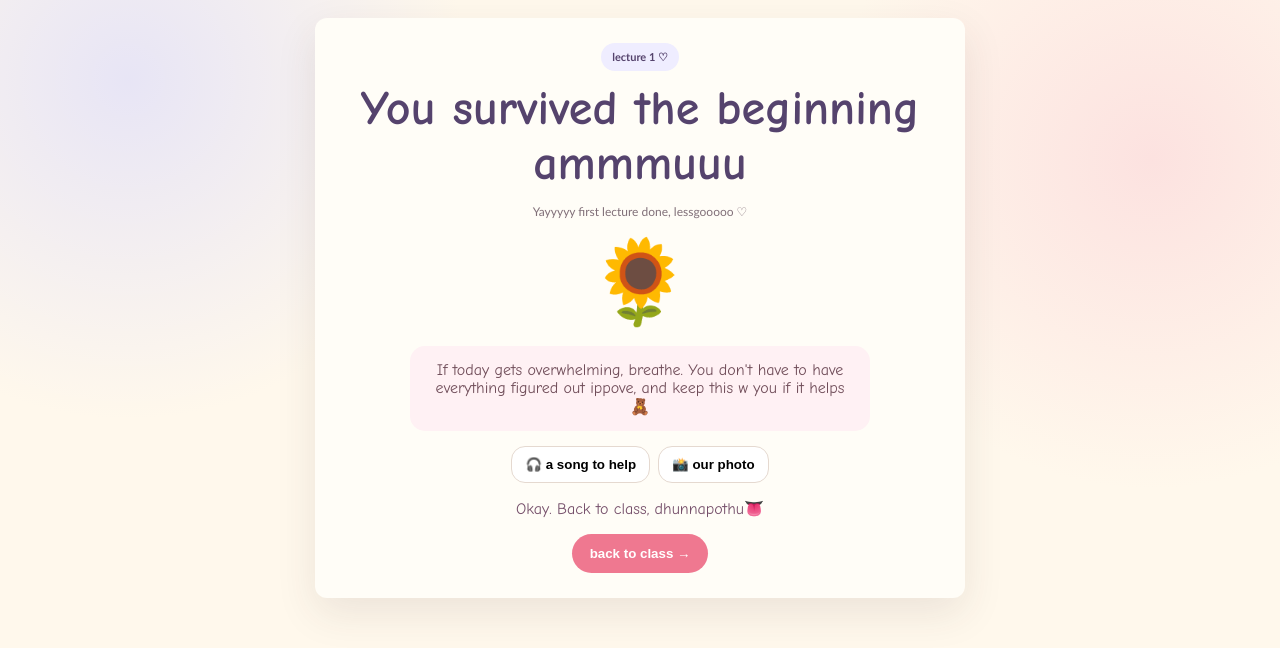
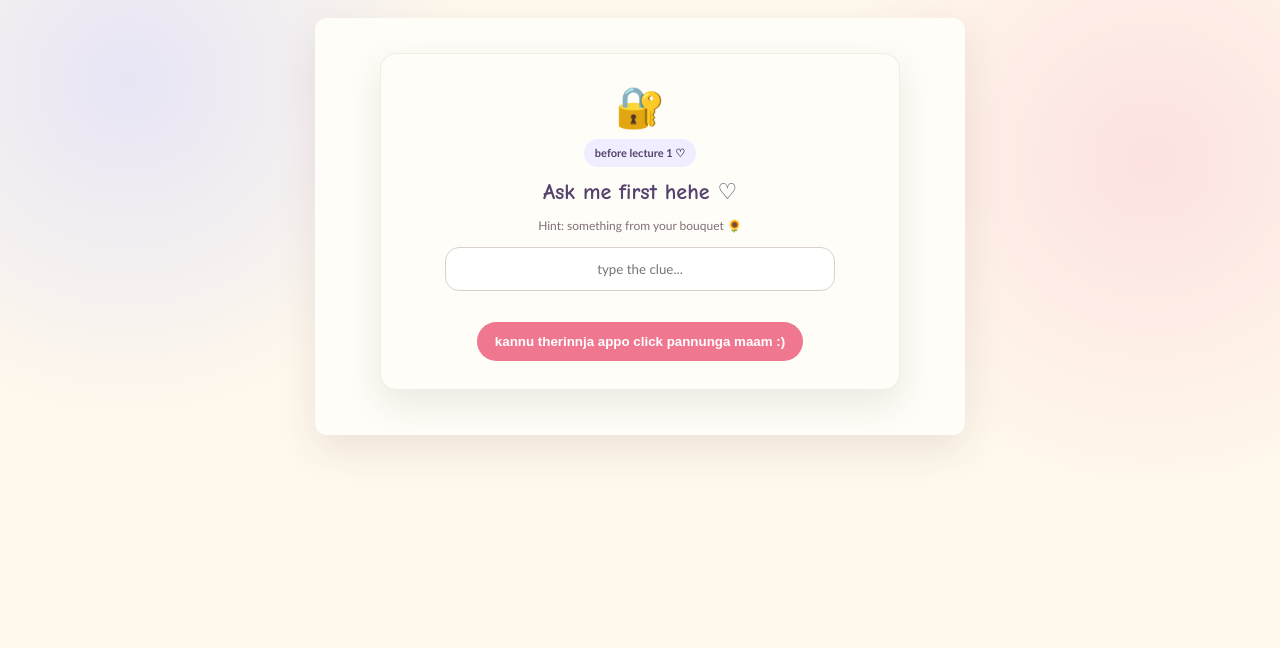
Before and after one commit to venkat1805/longlectures, a plain HTML site: page lecture1.html in a window 1280 px wide. Drawn offline with Linux system fonts and the light colour scheme.

Commit message:
Add styling and functionality for clue input

```diff
--- a/lecture1.html
+++ b/lecture1.html
@@ -169,6 +169,44 @@ h3{font-size:22px}
   color:var(--muted);
   cursor:pointer;
 }
+
+.clue-gate{
+  max-width:520px;
+  margin:10px auto 20px;
+  background:#fffdf7;
+  border:1px solid rgba(73,53,45,.08);
+  border-radius:16px;
+  padding:28px 20px;
+  text-align:center;
+  box-shadow:0 14px 35px rgba(73,53,45,.10);
+}
+.lock{font-size:40px;margin-bottom:8px;}
+.clue-input{
+  width:100%;
+  max-width:390px;
+  border:1.5px solid #ddd0c8;
+  background:#fff;
+  border-radius:14px;
+  padding:13px;
+  text-align:center;
+  outline:none;
+  color:#49352d;
+  margin:12px auto 5px;
+  display:block;
+  font-family:inherit;
+}
+.clue-input:focus{
+  border-color:#b7acd8;
+  box-shadow:0 0 0 4px rgba(183,172,216,.16);
+}
+.clue-error{
+  min-height:18px;
+  margin:5px 0 8px;
+  font-size:12px;
+  font-weight:900;
+  color:#b94d67;
+}
+
 </style>
 </head>
 
@@ -176,6 +214,30 @@ h3{font-size:22px}
 
 <div class="app">
 <div class="paper">
+
+<div id="clueGate" class="clue-gate">
+  <div class="lock">🔐</div>
+  <span class="kicker">before lecture 1 ♡</span>
+  <h3 style="margin:12px 0 5px;">Ask me first hehe ♡</h3>
+  <p class="small">Hint: something from your bouquet 🌻</p>
+
+  <input
+    id="clueInput"
+    class="clue-input"
+    type="text"
+    placeholder="type the clue..."
+    autocomplete="off"
+    onkeydown="if(event.key==='Enter') checkClue()"
+  >
+
+  <p id="clueError" class="clue-error"></p>
+
+  <button class="btn primary" onclick="checkClue()">
+    kannu therinnja appo click pannunga maam :)
+  </button>
+</div>
+
+<div id="lectureContent" style="display:none;">
 
 <span class="kicker">lecture 1 ♡</span>
 
@@ -276,8 +338,33 @@ back to class →
 
 </div>
 </div>
+</div>
 
 <script>
+
+function checkClue(){
+  const input = document.getElementById("clueInput");
+  const answer = input.value.trim().toLowerCase();
+
+  if(answer === "sunflower"){
+    document.getElementById("clueGate").style.display = "none";
+    document.getElementById("lectureContent").style.display = "block";
+    localStorage.setItem("lecture1Unlocked", "true");
+  }else{
+    document.getElementById("clueError").textContent =
+      "hehe nopeee 😭 ask me for the clue properlyyy";
+    input.value = "";
+    input.focus();
+  }
+}
+
+window.addEventListener("DOMContentLoaded", () => {
+  if(localStorage.getItem("lecture1Unlocked") === "true"){
+    document.getElementById("clueGate").style.display = "none";
+    document.getElementById("lectureContent").style.display = "block";
+  }
+});
+
 
 function finish(){
 
```
